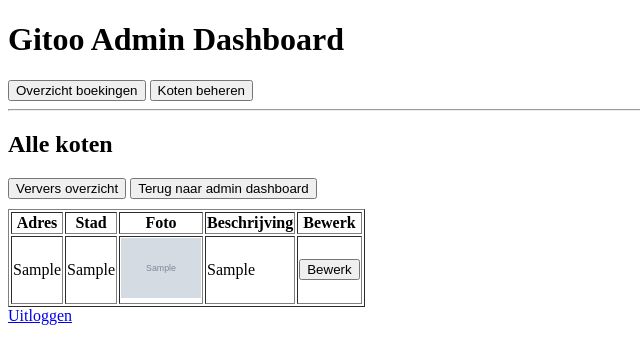
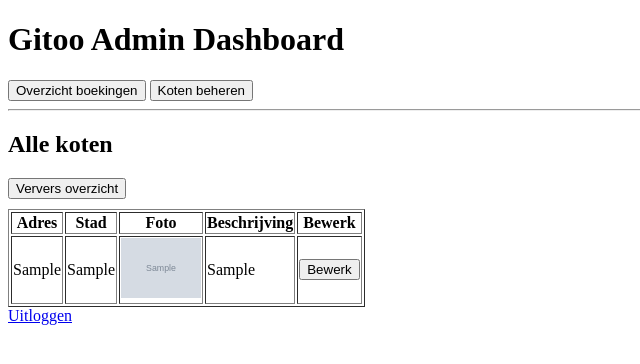
Before and after one commit to A-D-DBS-application/web-application-2025-group-7, a Flask app: page /dashboard_admin_koten in a window 1280 px wide. Shown: the top 364 px of the page, without its empty margins (0-640 px from the left). Run offline with Flask 3, Linux system fonts and the light colour scheme; the visitor is signed in with stand-in values (Sample User, id 1); tables that the repository leaves empty hold one stand-in row (values such as "Sample post"); grey boxes marked "Sample" are stand-in pictures.

Commit message:
nutteloze knop verwijderen

```diff
--- a/Flask/app/templates/admin_kot_list.html
+++ b/Flask/app/templates/admin_kot_list.html
@@ -3,7 +3,6 @@
 <h2>Alle koten</h2>
 <div style="margin-bottom:10px;">
     <a href="{{ url_for('dashboard_admin_koten') }}"><button type="button">Ververs overzicht</button></a>
-    <a href="{{ url_for('dashboard_admin') }}"><button type="button">Terug naar admin dashboard</button></a>
 </div>
 <table border="1">
     <thead>
```
